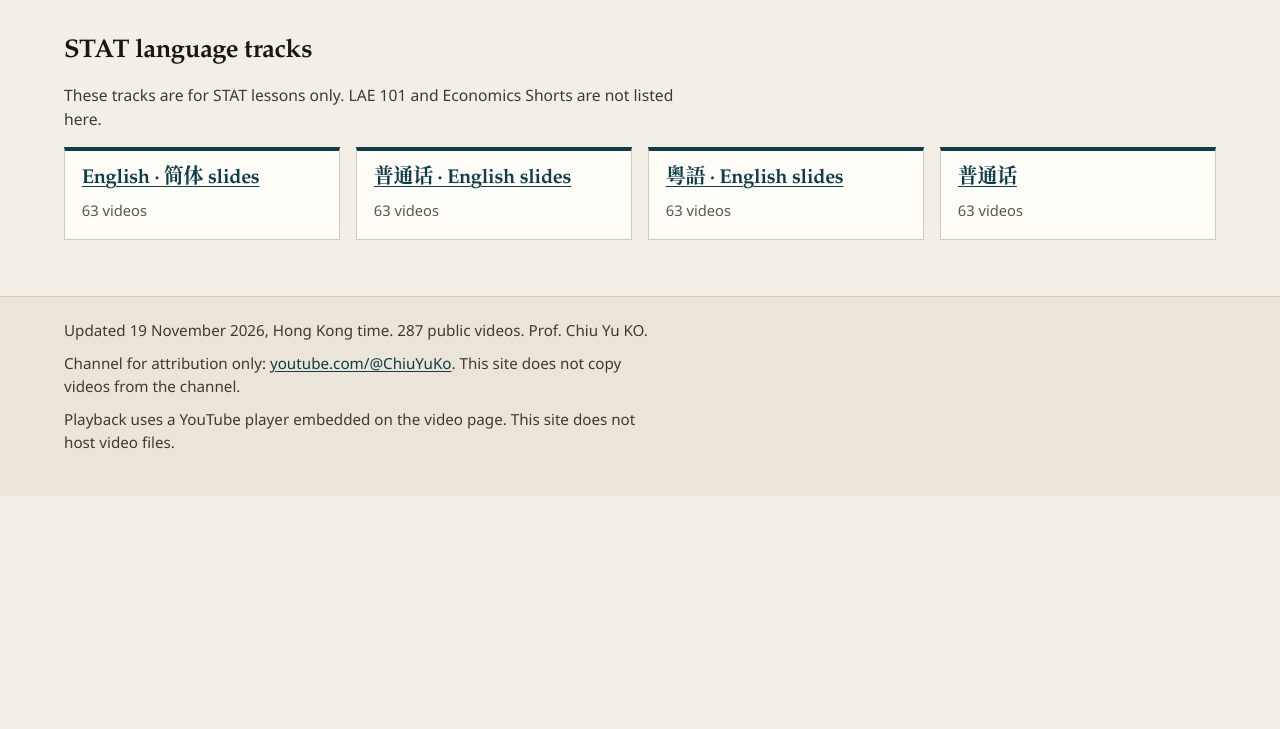
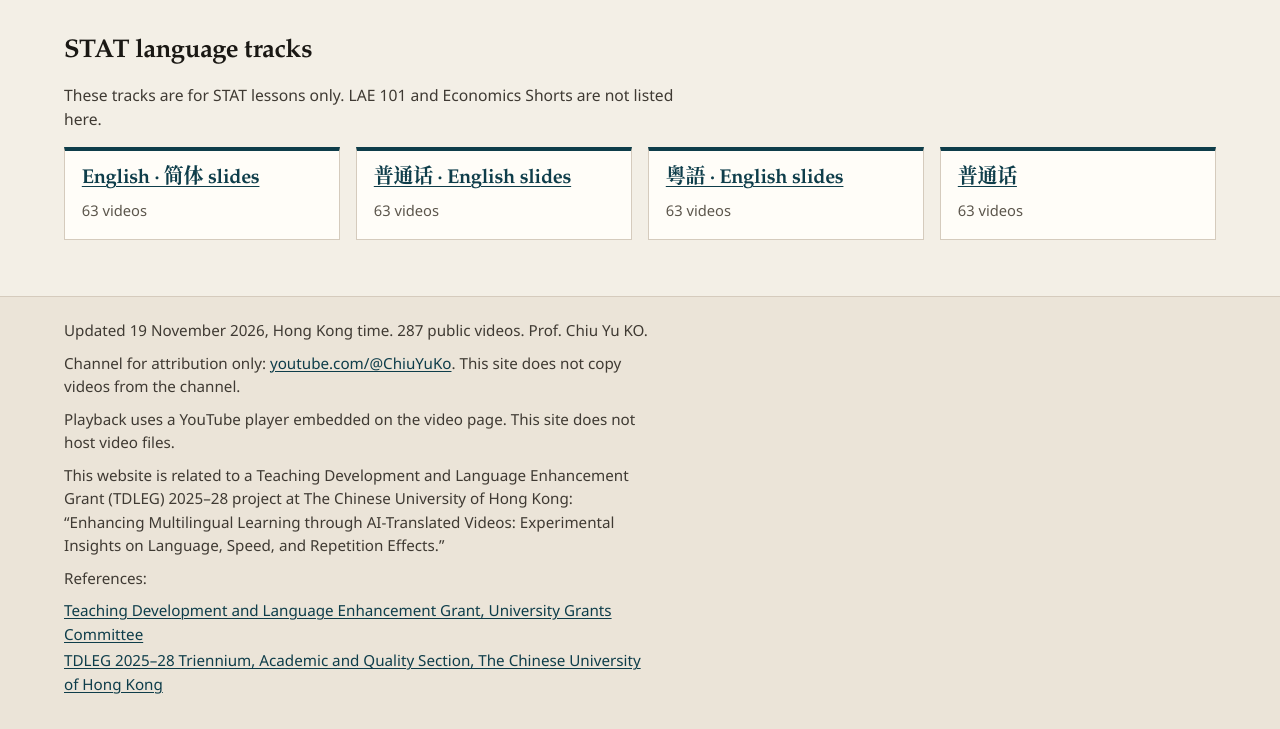
Before and after one commit to kochiuyu/educational-videos, an Astro site: page / in a window 1280 px wide. Shown: the part 1451-2180 px from the top of the page. Before the commit the page ends 1947 px from the top, so only its background shows below. Built offline with nearby package versions, Linux system fonts and the light colour scheme; Astro itself is replaced by a stand-in of ours.

Commit message:
Add the public TDLEG credit to the site footer. (#4)
Keep the existing footer notes and link the two public grant pages from the new credit.

Co-authored-by: Cursor Agent <cursoragent@cursor.com>
Co-authored-by: Ko Chiu Yu <kochiuyu@users.noreply.github.com>

```diff
--- a/src/components/SiteFooter.astro
+++ b/src/components/SiteFooter.astro
@@ -16,5 +16,31 @@ const updated = catalogDateLine(asOf, timezone);
       This site does not copy videos from the channel.
     </p>
     <p>Playback uses a YouTube player embedded on the video page. This site does not host video files.</p>
+    <p>
+      This website is related to a Teaching Development and Language Enhancement Grant (TDLEG) 2025–28 project at The Chinese University of Hong Kong: “Enhancing Multilingual Learning through AI-Translated Videos: Experimental Insights on Language, Speed, and Repetition Effects.”
+    </p>
+    <p>References:</p>
+    <ul class="credit-links">
+      <li>
+        <a
+          href="https://www.ugc.edu.hk/eng/ugc/activity/teach_learn/tdleg.html"
+          target="_blank"
+          rel="noopener noreferrer"
+        >
+          Teaching Development and Language Enhancement Grant, University Grants Committee
+          <span class="sr-only">(opens in a new tab)</span>
+        </a>
+      </li>
+      <li>
+        <a
+          href="https://www.aqs.cuhk.edu.hk/funding-schemes-administered-by-aqs/tdleg-2025-28-triennium/"
+          target="_blank"
+          rel="noopener noreferrer"
+        >
+          TDLEG 2025–28 Triennium, Academic and Quality Section, The Chinese University of Hong Kong
+          <span class="sr-only">(opens in a new tab)</span>
+        </a>
+      </li>
+    </ul>
   </div>
 </footer>
--- a/src/styles/global.css
+++ b/src/styles/global.css
@@ -646,6 +646,17 @@ code {
   margin: 0 0 0.55rem;
 }
 
+.credit-links {
+  max-width: var(--measure);
+  margin: 0;
+  padding: 0;
+  list-style: none;
+}
+
+.credit-links li {
+  margin: 0.2rem 0 0;
+}
+
 .sr-only {
   position: absolute;
   width: 1px;
```
